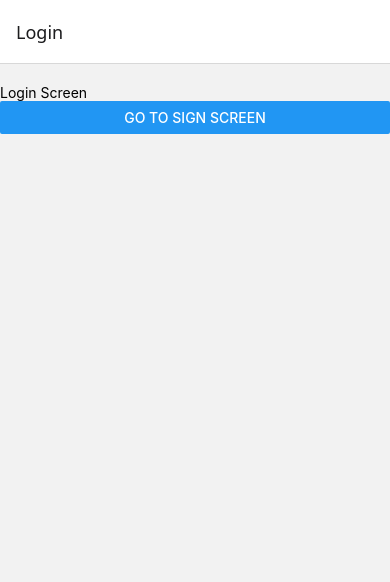
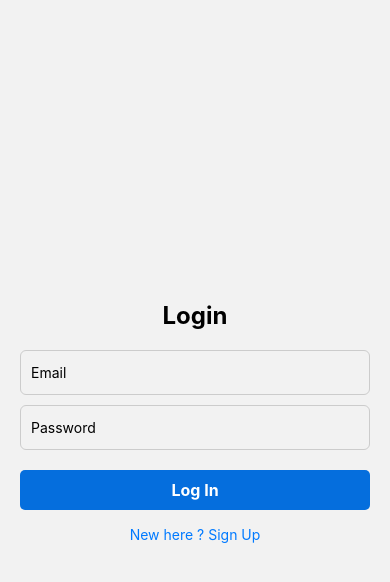
Before and after one commit to PrashantMaurya252/react-native-recipe-client, a React Native app: screen /Login in a window 390 px wide. Shown: the top 582 px of the page. Built offline with nearby package versions, Linux system fonts and the light colour scheme.

Commit message:
Login functionality completed

```diff
--- a/src/context/AuthContext.tsx
+++ b/src/context/AuthContext.tsx
@@ -1,3 +1,4 @@
+import AsyncStorage from '@react-native-async-storage/async-storage';
 import axios from 'axios';
 import {createContext, ReactNode, useState} from 'react';
 
@@ -41,7 +42,27 @@ export const AuthProvider: React.FC<{children: ReactNode}> = ({children}) => {
     return true;
   };
   const signIn = async (email: string, password: string): Promise<boolean> => {
-    return true;
+    try {
+      const result = await axios.post(`${API_URL}/api/auth/login`, {
+        email,
+        password,
+      });
+      const {token, userId, success} = result?.data;
+
+      if (success) {
+        await AsyncStorage.setItem('token', token);
+        setToken(token);
+        await AsyncStorage.setItem('userId', userId);
+        setUserId(userId);
+        return true;
+      } else return false;
+    } catch (error) {
+      console.log(error);
+      if (axios.isAxiosError(error)) {
+        console.error('Error Details', error.response?.data);
+      }
+      return false;
+    }
   };
 
   const signOut = async (): Promise<void> => {};
--- a/src/navigation/RootNavigation.tsx
+++ b/src/navigation/RootNavigation.tsx
@@ -18,16 +18,17 @@ const RootNavigation: React.FC = () => {
   return (
     <Stack.Navigator
       initialRouteName="Login"
-      screenOptions={{headerShown: true}}>
+      // screenOptions={{headerShown: true}}
+    >
       <Stack.Screen
         name="Login"
         component={LoginScreen}
-        options={{headerShown: true}}
+        options={{headerShown: false}}
       />
       <Stack.Screen
         name="Signup"
         component={SignupScreen}
-        options={{headerShown: true}}
+        options={{headerShown: false}}
       />
       <Stack.Screen
         name="Home"
--- a/src/screens/HomeScreen.tsx
+++ b/src/screens/HomeScreen.tsx
@@ -1,11 +1,15 @@
-import { Text, View } from "react-native"
+import {useContext} from 'react';
+import {Text, View} from 'react-native';
+import {AuthContext} from '../context/AuthContext';
 
-const HomeScreen:React.FC=()=>{
-    return (
-        <View>
-            <Text>Home Screen</Text>
-        </View>
-    )
-}
+const HomeScreen: React.FC = () => {
+  const {userId, token} = useContext(AuthContext);
+  console.log(userId, token);
+  return (
+    <View>
+      <Text>Home Screen</Text>
+    </View>
+  );
+};
 
-export default HomeScreen
+export default HomeScreen;
--- a/src/screens/LoginScreen.tsx
+++ b/src/screens/LoginScreen.tsx
@@ -1,13 +1,18 @@
 import {
+  Alert,
   Button,
   Platform,
   SafeAreaView,
   StyleSheet,
   Text,
+  TextInput,
+  TouchableOpacity,
   View,
 } from 'react-native';
 import {RootStackParamList} from '../navigation/RootNavigation';
 import {NativeStackNavigationProp} from '@react-navigation/native-stack';
+import {useContext, useState} from 'react';
+import {AuthContext} from '../context/AuthContext';
 
 type LoginScreenNavigationProp = NativeStackNavigationProp<
   RootStackParamList,
@@ -18,22 +23,90 @@ interface LoginScreenProps {
   navigation: LoginScreenNavigationProp;
 }
 const LoginScreen: React.FC<LoginScreenProps> = ({navigation}) => {
+  const [email, setEmail] = useState('');
+  const [password, setPassword] = useState('');
+  const {signIn} = useContext(AuthContext);
+
+  const handleLogin = async () => {
+    if (email && password) {
+      const result = await signIn(email, password);
+      if (result) {
+        navigation.navigate('Home');
+      } else {
+        Alert.alert(
+          'Login Failed',
+          'Please check your credentials and try again',
+        );
+      }
+    }
+  };
   return (
-    <SafeAreaView style={styles.container}>
-      <Text>Login Screen</Text>
-      <Button
-        title="Go to Sign Screen"
-        onPress={() => navigation.navigate('Signup')}
+    <View style={styles.container}>
+      <Text style={styles.headerText}>Login</Text>
+      <TextInput
+        placeholder="Email"
+        keyboardType="email-address"
+        autoCapitalize="none"
+        style={styles.input}
+        value={email}
+        onChangeText={setEmail}
       />
-    </SafeAreaView>
+      <TextInput
+        placeholder="Password"
+        secureTextEntry
+        style={styles.input}
+        value={password}
+        onChangeText={setPassword}
+      />
+      {/* <TextInput style={styles.input} /> */}
+      <TouchableOpacity style={styles.button} onPress={handleLogin}>
+        <Text style={styles.buttonText}>Log In</Text>
+      </TouchableOpacity>
+      <TouchableOpacity onPress={() => navigation.navigate('Signup')}>
+        <Text style={styles.linkText}>New here ? Sign Up</Text>
+      </TouchableOpacity>
+    </View>
   );
 };
 
 const styles = StyleSheet.create({
   container: {
     flex: 1,
-    // paddingTop:Platform.OS === 'android' ?
-    paddingTop: 20,
+    justifyContent: 'center',
+    alignItems: 'center',
+    padding: 20,
+  },
+  headerText: {
+    fontSize: 24,
+    fontWeight: 'bold',
+    marginBottom: 20,
+  },
+  input: {
+    width: '100%',
+    height: 45,
+    borderWidth: 1,
+    borderColor: '#cccccc',
+    borderRadius: 6,
+    paddingHorizontal: 10,
+    marginBottom: 10,
+  },
+  button: {
+    width: '100%',
+    height: 40,
+    backgroundColor: '#056edd',
+    justifyContent: 'center',
+    alignItems: 'center',
+    borderRadius: 5,
+    marginTop: 10,
+  },
+  buttonText: {
+    color: '#fff',
+    fontSize: 16,
+    fontWeight: 'bold',
+  },
+  linkText: {
+    marginTop: 16,
+    color: '#007aff',
   },
 });
 
```
